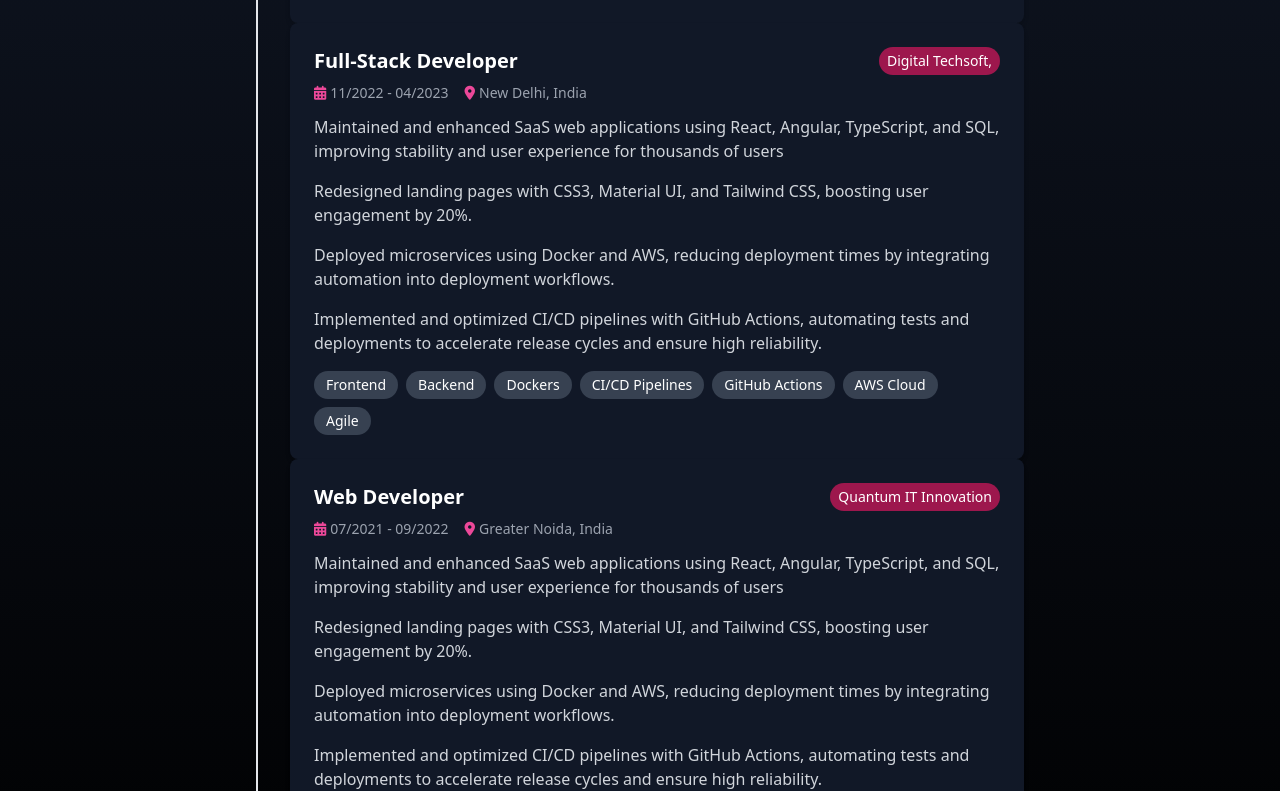
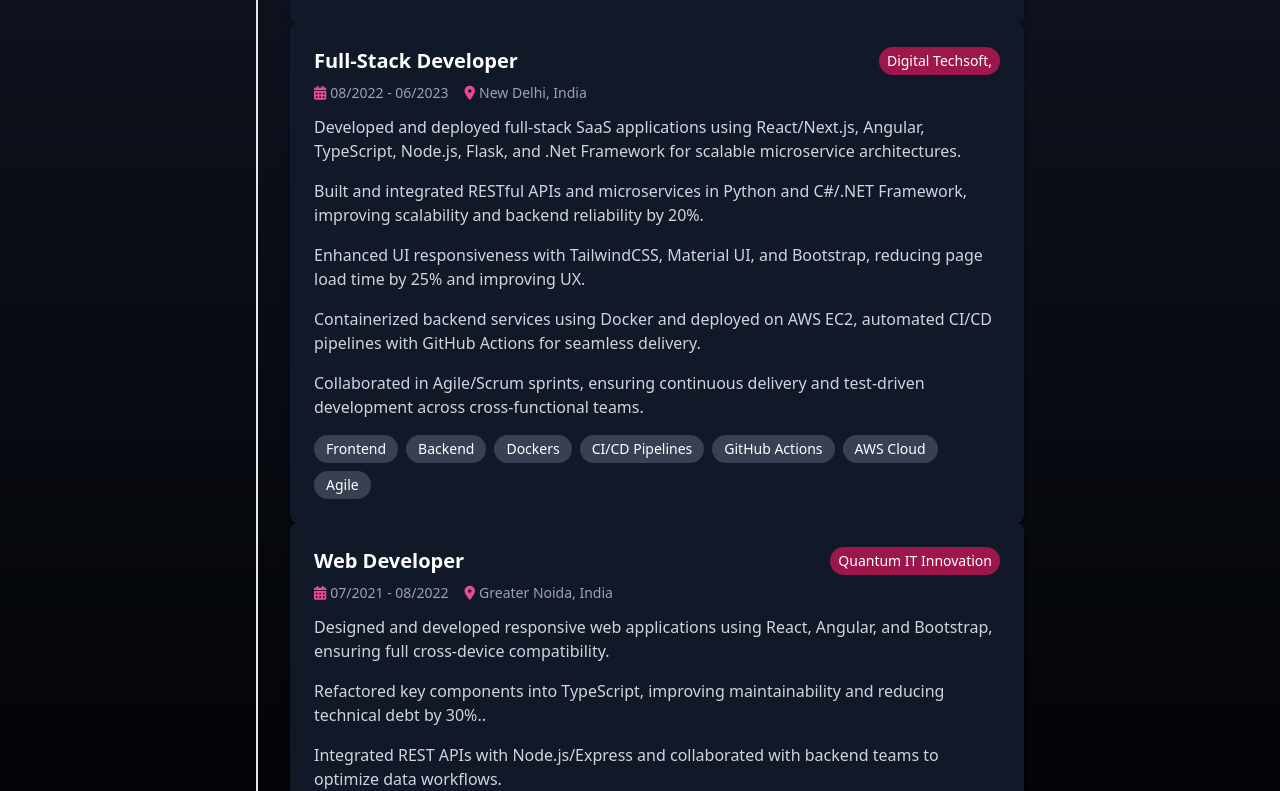
Before and after one commit to rishavranjan60/PortfolioApp, an Angular app in the folder frontend/: page / in a window 1280 px wide. Shown: the part 1189-1980 px from the top of the page. Built offline with nearby package versions, Linux system fonts and the light colour scheme; what ngx-typed-js would draw is missing.

Commit message:
updated experiences

```diff
--- a/frontend/src/app/components/experience/experience.component.html
+++ b/frontend/src/app/components/experience/experience.component.html
@@ -47,21 +47,24 @@
         </div>
 
         <div class="text-sm text-gray-400 flex items-center space-x-4 mb-3">
-          <span><i class="fas fa-calendar-alt mr-1 text-pink-500"></i>11/2022 - 04/2023</span>
+          <span><i class="fas fa-calendar-alt mr-1 text-pink-500"></i>08/2022 - 06/2023</span>
           <span><i class="fas fa-map-marker-alt mr-1 text-pink-500"></i>New Delhi, India</span>
         </div>
 
         <p class="text-gray-300 mb-4">
-          Maintained and enhanced SaaS web applications using React, Angular, TypeScript, and SQL, improving stability and user experience for thousands of users
+          Developed and deployed full-stack SaaS applications using React/Next.js, Angular, TypeScript, Node.js, Flask, and .Net Framework for scalable microservice architectures.
         </p>
         <p class="text-gray-300 mb-4">
-          Redesigned landing pages with CSS3, Material UI, and Tailwind CSS, boosting user engagement by 20%.
+          Built and integrated RESTful APIs and microservices in Python and C#/.NET Framework, improving scalability and backend reliability by 20%.
         </p>
         <p class="text-gray-300 mb-4">
-          Deployed microservices using Docker and AWS, reducing deployment times by integrating automation into deployment workflows.
+          Enhanced UI responsiveness with TailwindCSS, Material UI, and Bootstrap, reducing page load time by 25% and improving UX.
         </p>
         <p class="text-gray-300 mb-4">
-          Implemented and optimized CI/CD pipelines with GitHub Actions, automating tests and deployments to accelerate release cycles and ensure high reliability.
+          Containerized backend services using Docker and deployed on AWS EC2, automated CI/CD pipelines with GitHub Actions for seamless delivery.
+        </p>
+        <p class="text-gray-300 mb-4">
+          Collaborated in Agile/Scrum sprints, ensuring continuous delivery and test-driven development across cross-functional teams.
         </p>
 
 
@@ -85,21 +88,21 @@
         </div>
 
         <div class="text-sm text-gray-400 flex items-center space-x-4 mb-3">
-          <span><i class="fas fa-calendar-alt mr-1 text-pink-500"></i>07/2021 - 09/2022</span>
+          <span><i class="fas fa-calendar-alt mr-1 text-pink-500"></i>07/2021 - 08/2022</span>
           <span><i class="fas fa-map-marker-alt mr-1 text-pink-500"></i>Greater Noida, India</span>
         </div>
 
         <p class="text-gray-300 mb-4">
-          Maintained and enhanced SaaS web applications using React, Angular, TypeScript, and SQL, improving stability and user experience for thousands of users
+          Designed and developed responsive web applications using React, Angular, and Bootstrap, ensuring full cross-device compatibility.
         </p>
         <p class="text-gray-300 mb-4">
-          Redesigned landing pages with CSS3, Material UI, and Tailwind CSS, boosting user engagement by 20%.
+          Refactored key components into TypeScript, improving maintainability and reducing technical debt by 30%..
         </p>
         <p class="text-gray-300 mb-4">
-          Deployed microservices using Docker and AWS, reducing deployment times by integrating automation into deployment workflows.
+          Integrated REST APIs with Node.js/Express and collaborated with backend teams to optimize data workflows.
         </p>
         <p class="text-gray-300 mb-4">
-          Implemented and optimized CI/CD pipelines with GitHub Actions, automating tests and deployments to accelerate release cycles and ensure high reliability.
+          Modeled and managed SQL/MongoDB databases, improving query performance and backend data consistency.
         </p>
 
 
```
Also changed, not shown: 1 other file (tests, documents, lock files or other folders).
